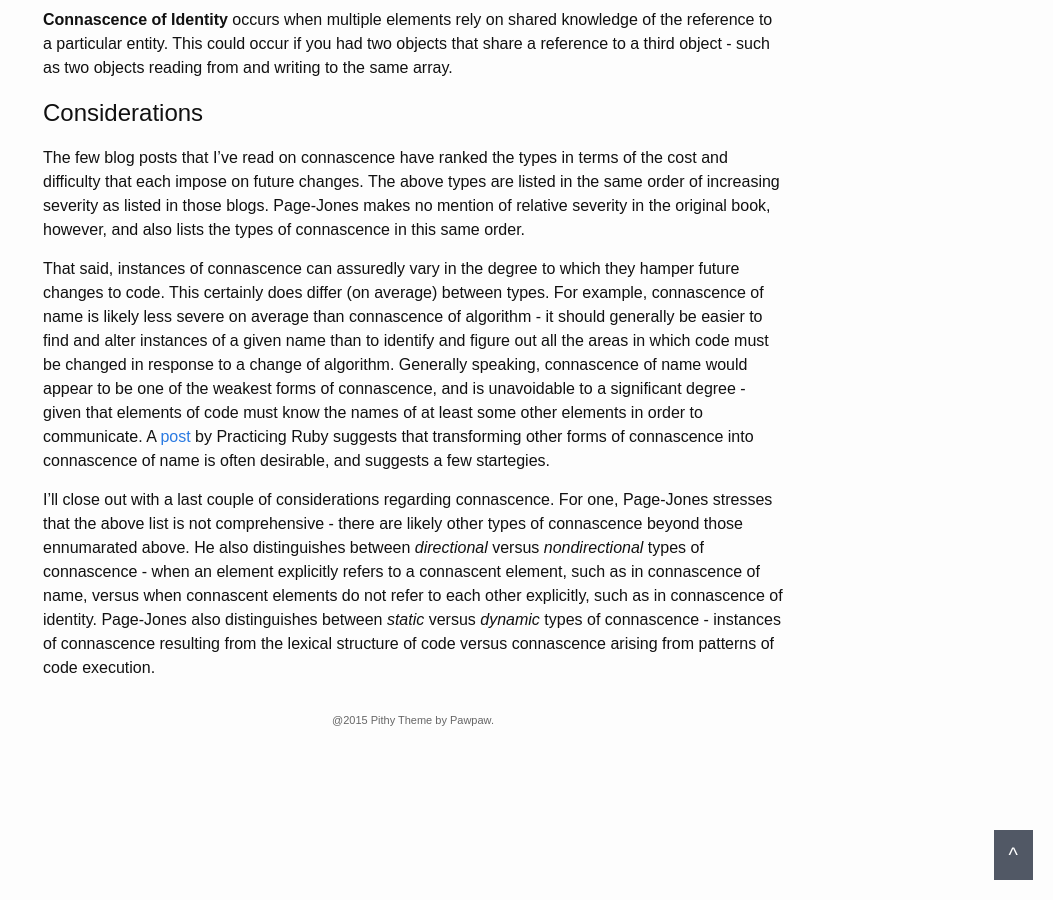
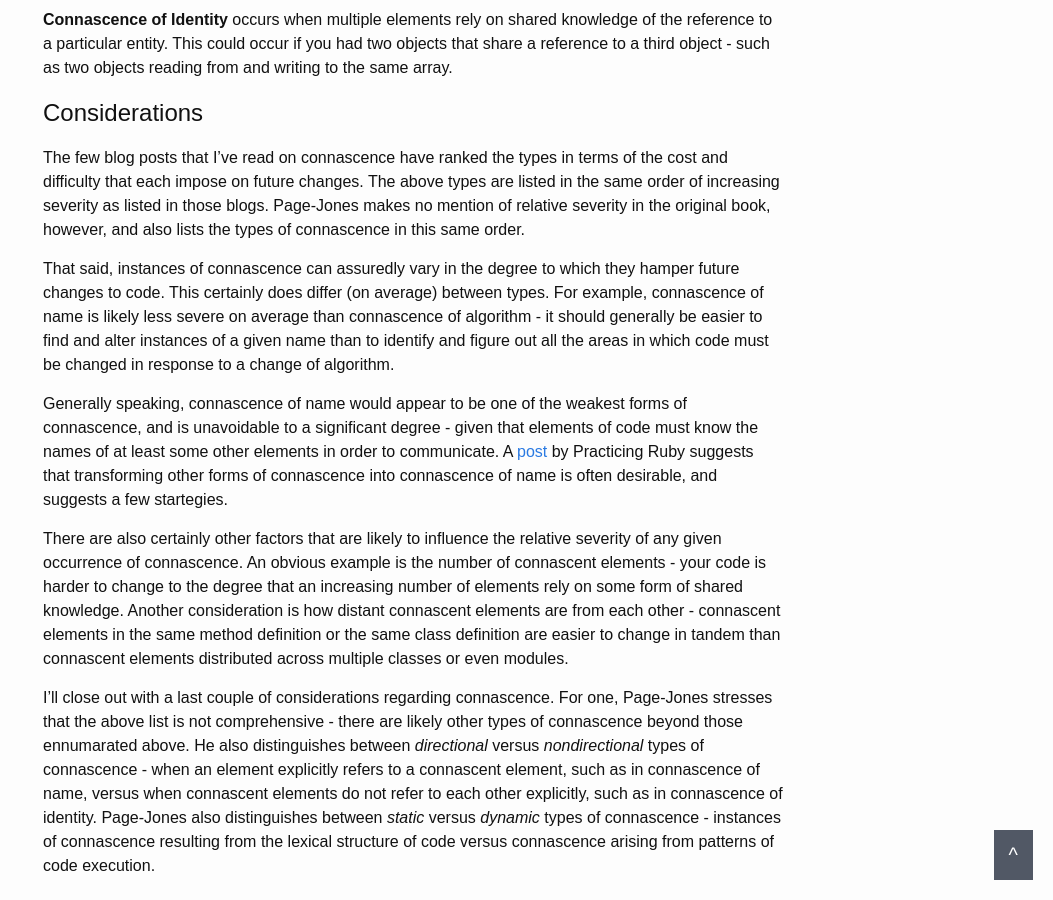
Before and after one commit to merecarvill/8th-light-apprenticeship-site, a Jekyll site: the page built from _posts/2015-09-24-connascence.markdown, in a window 1280 px wide and 900 px high, scrolled down 1209 px. Shown: the whole window, without its empty margins (227-1280 px from the left). Built offline with Jekyll 4.4.1, drawn with Linux system fonts in a browser that asks for light colours; some of the changed text lies outside the part shown.

Commit message:
Update post again - connascence

```diff
--- a/_posts/2015-09-24-connascence.markdown
+++ b/_posts/2015-09-24-connascence.markdown
@@ -30,6 +30,10 @@ Originally introduced by Meilir Page-Jones' *[What Every Programmer Should Know
 
 The few blog posts that I've read on connascence have ranked the types in terms of the cost and difficulty that each impose on future changes. The above types are listed in the same order of increasing severity as listed in those blogs. Page-Jones makes no mention of relative severity in the original book, however, and also lists the types of connascence in this same order.
 
-That said, instances of connascence can assuredly vary in the degree to which they hamper future changes to code. This certainly does differ (on average) between types. For example, connascence of name is likely less severe on average than connascence of algorithm - it should generally be easier to find and alter instances of a given name than to identify and figure out all the areas in which code must be changed in response to a change of algorithm. Generally speaking, connascence of name would appear to be one of the weakest forms of connascence, and is unavoidable to a significant degree - given that elements of code must know the names of at least some other elements in order to communicate. A [post](https://practicingruby.com/articles/connascence) by Practicing Ruby suggests that transforming other forms of connascence into connascence of name is often desirable, and suggests a few startegies.
+That said, instances of connascence can assuredly vary in the degree to which they hamper future changes to code. This certainly does differ (on average) between types. For example, connascence of name is likely less severe on average than connascence of algorithm - it should generally be easier to find and alter instances of a given name than to identify and figure out all the areas in which code must be changed in response to a change of algorithm.
+
+Generally speaking, connascence of name would appear to be one of the weakest forms of connascence, and is unavoidable to a significant degree - given that elements of code must know the names of at least some other elements in order to communicate. A [post](https://practicingruby.com/articles/connascence) by Practicing Ruby suggests that transforming other forms of connascence into connascence of name is often desirable, and suggests a few startegies.
+
+There are also certainly other factors that are likely to influence the relative severity of any given occurrence of connascence. An obvious example is the number of connascent elements - your code is harder to change to the degree that an increasing number of elements rely on some form of shared knowledge. Another consideration is how distant connascent elements are from each other - connascent elements in the same method definition or the same class definition are easier to change in tandem than connascent elements distributed across multiple classes or even modules.
 
 I'll close out with a last couple of considerations regarding connascence. For one, Page-Jones stresses that the above list is not comprehensive - there are likely other types of connascence beyond those ennumarated above. He also distinguishes between *directional* versus *nondirectional* types of connascence - when an element explicitly refers to a connascent element, such as in connascence of name, versus when connascent elements do not refer to each other explicitly, such as in connascence of identity. Page-Jones also distinguishes between *static* versus *dynamic* types of connascence - instances of connascence resulting from the lexical structure of code versus connascence arising from patterns of code execution.
```
Also changed, not shown: other parts of _posts/2015-09-24-connascence.markdown (+1 -1 lines).
